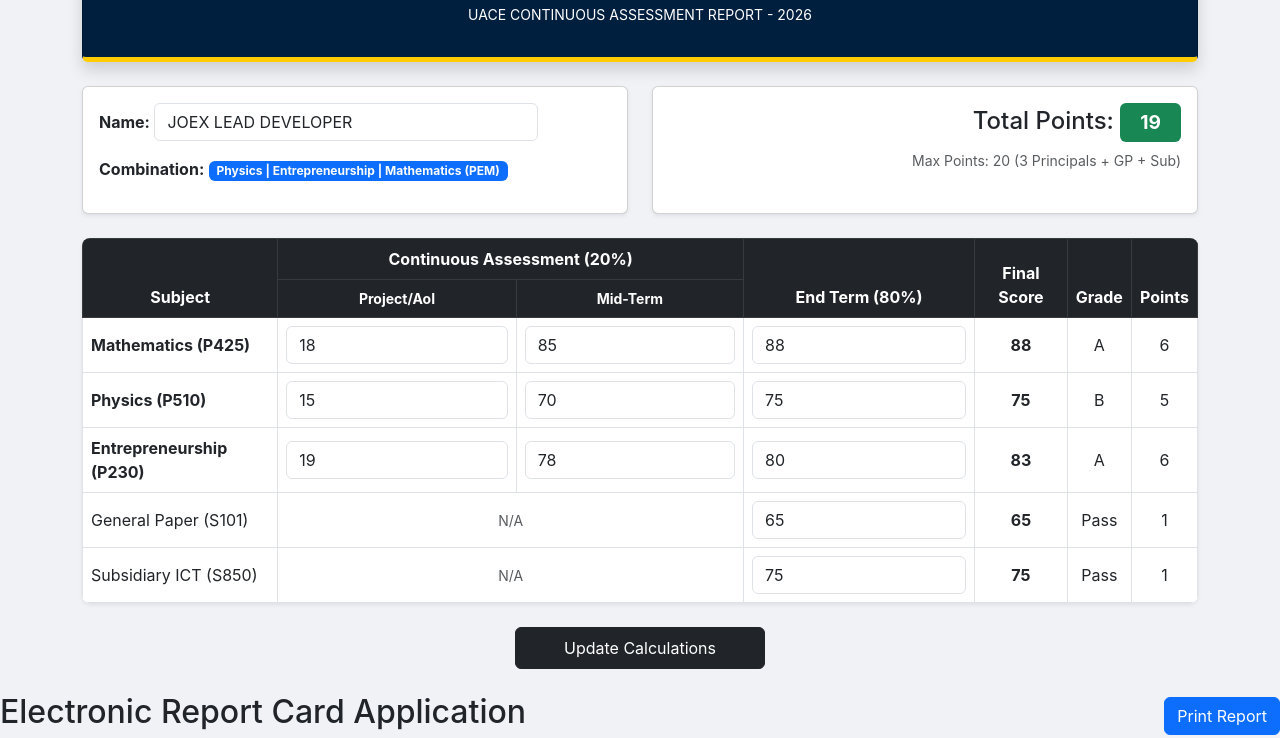
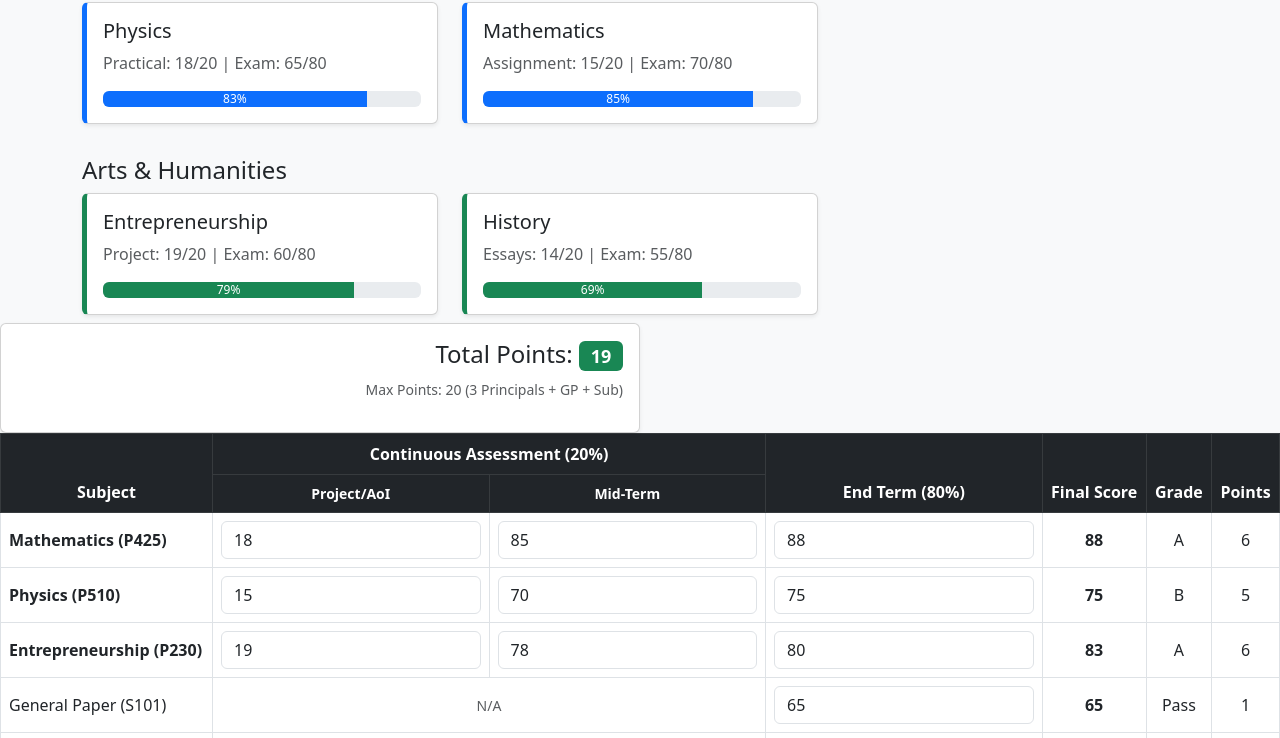
Before and after one commit to joexnk-alt/JOEX-HIGH-SCHOOL-, a plain HTML site: page Index.html in a window 1280 px wide. Shown: the part 121-859 px from the top of the page. Drawn offline with nearby package versions, Linux system fonts and the light colour scheme.

Commit message:
Update Index.html

```diff
--- a/Index.html
+++ b/Index.html
@@ -3,37 +3,55 @@
 <head>
     <meta charset="UTF-8">
     <meta name="viewport" content="width=device-width, initial-scale=1.0">
-    <title>JOEX Foundation | UACE New Curriculum Portal</title>
+    <title>Kityerera High School Portal</title>
     <link href="https://cdn.jsdelivr.net/npm/bootstrap@5.3.0/dist/css/bootstrap.min.css" rel="stylesheet">
     <style>
-        :root { --joex-navy: #001f3f; --joex-gold: #ffcc00; }
-        body { background: #f0f2f5; font-family: 'Inter', sans-serif; }
-        .report-header { background: var(--joex-navy); color: white; border-bottom: 5px solid var(--joex-gold); }
-        .table-points { background: #fff; border-radius: 8px; overflow: hidden; }
-        .point-badge { font-size: 1.2rem; padding: 10px 20px; }
-        @media print { .no-print { display: none; } .card { border: none !important; shadow: none !important; } }
+        .science-card { border-left: 5px solid #0d6efd; }
+        .arts-card { border-left: 5px solid #198754; }
     </style>
 </head>
-<body>
+<body class="bg-light">
+    <div class="container mt-4">
+        <h2 class="mb-4 text-center">Student Academic Portal</h2>
 
-<div class="container my-4">
-    <div class="card report-header shadow mb-4">
-        <div class="card-body text-center">
-            <h1 class="display-6 fw-bold">JOEX HIGH SCHOOL</h1>
-            <p class="mb-1">"Empowering Innovation through PEM & ICT"</p>
-            <p class="small text-uppercase">UACE Continuous Assessment Report - 2026</p>
-        </div>
-    </div>
-
-    <div class="row mb-4">
-        <div class="col-md-6">
-            <div class="card h-100 shadow-sm">
-                <div class="card-body">
-                    <p><strong>Name:</strong> <input type="text" class="form-control d-inline-block w-75" value="JOEX LEAD DEVELOPER"></p>
-                    <p><strong>Combination:</strong> <span class="badge bg-primary">Physics | Entrepreneurship | Mathematics (PEM)</span></p>
+        <h4>Science Department (PEM & Others)</h4>
+        <div class="row mb-4">
+            <div class="col-md-4 mb-2">
+                <div class="card p-3 shadow-sm science-card">
+                    <h5>Physics</h5>
+                    <p class="text-muted">Practical: 18/20 | Exam: 65/80</p>
+                    <div class="progress"><div class="progress-bar bg-primary" style="width: 83%">83%</div></div>
+                </div>
+            </div>
+            <div class="col-md-4 mb-2">
+                <div class="card p-3 shadow-sm science-card">
+                    <h5>Mathematics</h5>
+                    <p class="text-muted">Assignment: 15/20 | Exam: 70/80</p>
+                    <div class="progress"><div class="progress-bar bg-primary" style="width: 85%">85%</div></div>
                 </div>
             </div>
         </div>
+
+        <h4>Arts & Humanities</h4>
+        <div class="row">
+            <div class="col-md-4 mb-2">
+                <div class="card p-3 shadow-sm arts-card">
+                    <h5>Entrepreneurship</h5>
+                    <p class="text-muted">Project: 19/20 | Exam: 60/80</p>
+                    <div class="progress"><div class="progress-bar bg-success" style="width: 79%">79%</div></div>
+                </div>
+            </div>
+            <div class="col-md-4 mb-2">
+                <div class="card p-3 shadow-sm arts-card">
+                    <h5>History</h5>
+                    <p class="text-muted">Essays: 14/20 | Exam: 55/80</p>
+                    <div class="progress"><div class="progress-bar bg-success" style="width: 69%">69%</div></div>
+                </div>
+            </div>
+        </div>
+    </div>
+</body>
+</html>
         <div class="col-md-6">
             <div class="card h-100 shadow-sm">
                 <div class="card-body text-end">
```
